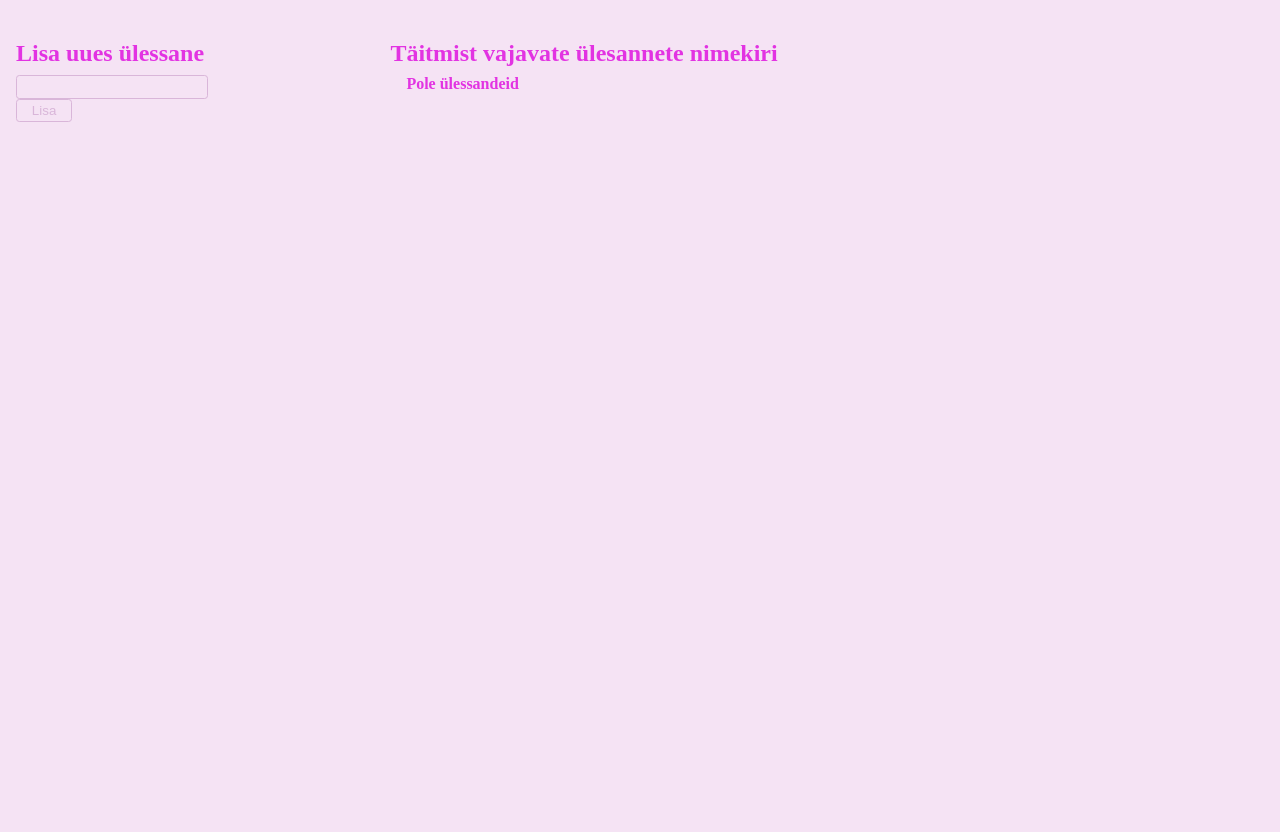
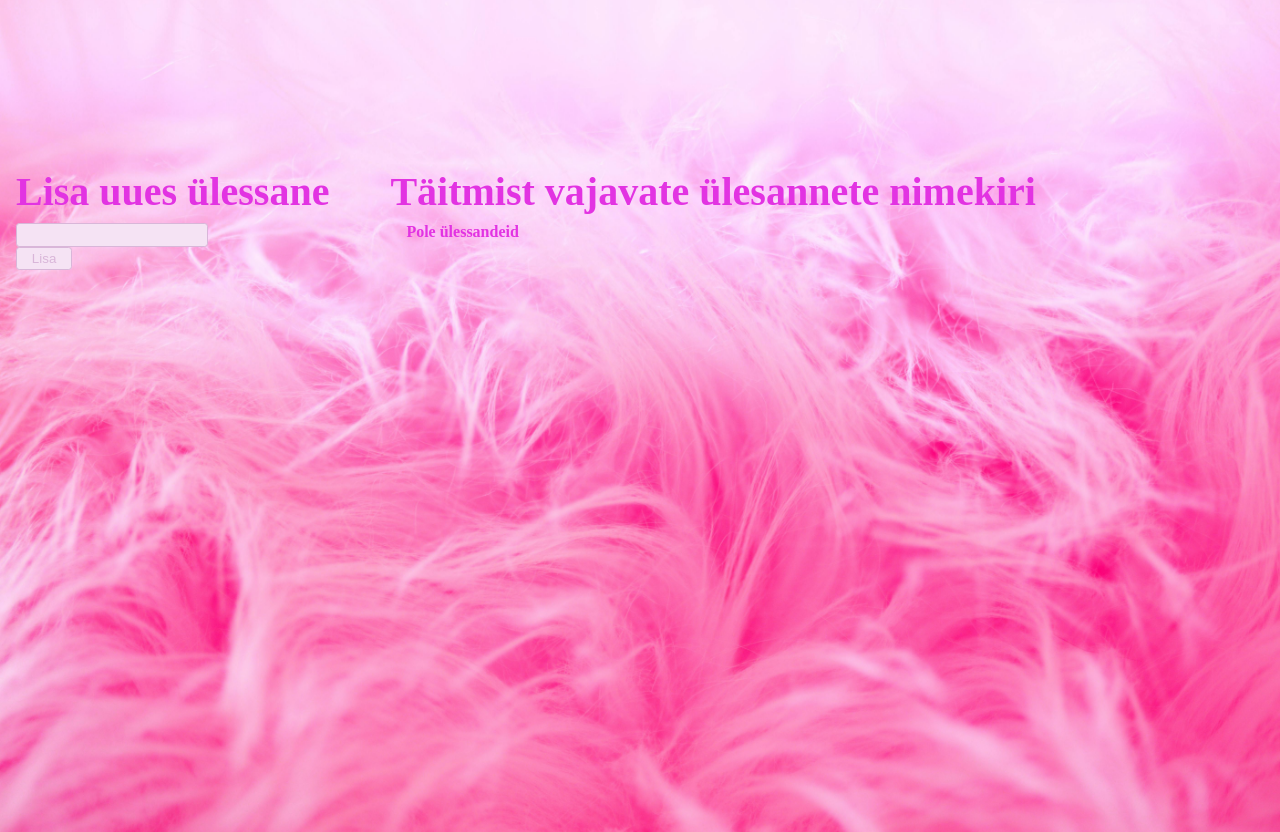
Before and after one commit to mairitikk/React-Do-To-List, a React (Vite) app: page / in a window 1280 px wide. Before the commit the page ends 800 px from the top, so only its background shows below. Built offline with nearby package versions, Linux system fonts and the light colour scheme; a web font is replaced by a local one.

Commit message:
background changes

```diff
--- a/src/styles.css
+++ b/src/styles.css
@@ -11,9 +11,18 @@
     /* Light pink background */
     color: #e233e2;
     /* Black text for better contrast */
-    max-width: auto;
+
     padding: 1rem;
     margin: 0 auto;
+    background-image: url('assets/background.jpg');
+        /* Replace with the actual path to your image */
+        background-size: cover;
+        /* Adjust the size to fit the screen */
+        background-repeat: no-repeat;
+        /* Prevent the image from repeating */
+        background-position: center;
+        /* Center the image vertically and horizontally */
+        height: 100vh;
 }
 
 .container{
@@ -28,12 +37,7 @@
 .form-row {
 flex: 0 0 70%;
 }
-.pealkiri{
-    font-size: 1.5rem;
-    display: flex;
-    flex-direction: column;
-    width: 20%;
-}
+
 
 .btn {
     background:
@@ -93,8 +97,8 @@
 }
 
 .header {
-    font-size: 1.5rem;
-    margin-top: 1.5rem;
+    font-size: 2.5rem;
+    margin-top: 9.5rem;
     margin-bottom: 0.5rem;
 }
 
```
Also changed, not shown: src/assets/background.jpg (added).
